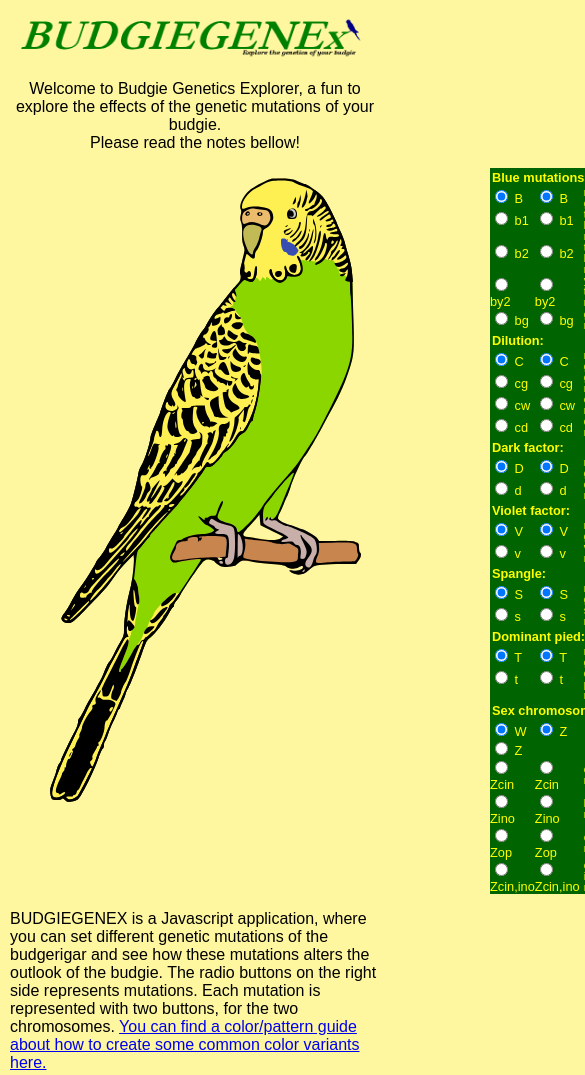
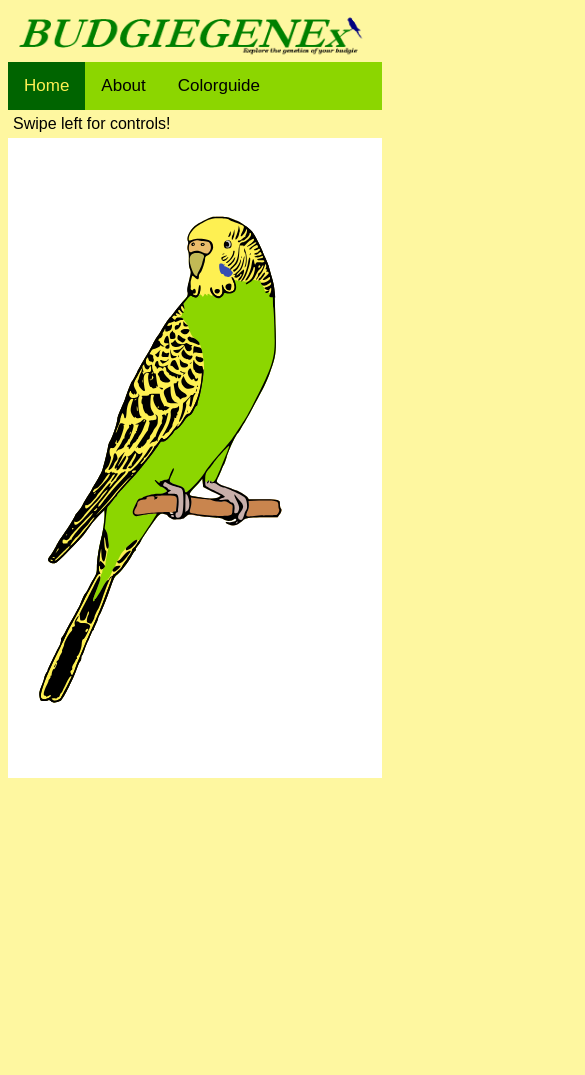
Before and after one commit to landov/budgiegenex, a plain HTML site: page svg/index.html in a window 390 px wide. Shown: the top 1075 px of the page, 585 px wide, since content can reach past the window. After the commit the page ends 844 px from the top, so only its background shows below. Drawn offline with nearby package versions, Linux system fonts and the light colour scheme.

Commit message:
Some nice menubar added

```diff
--- a/svg/budgie.css
+++ b/svg/budgie.css
@@ -4,17 +4,24 @@ body {
   font-family: 'Arial';
   font-size: 1em;
   color: black;
-    padding: 2px;
 }
 
-.budgieCanvas {
+.canvas {
   background-color: white;
-
+  float: left;
+  max-width: 720px;
+  max-height: 640px;
 }
 
 div.budgiegenex {
-    display: grid;
-    grid-template-columns: 1fr 1fr;
+  overflow: hidden;
+  position: relative;
+  /* display: grid;
+    grid-template-columns: 1fr 1fr;*/
+}
+
+div.content {
+  clear: both;
 }
 
 div.control {
@@ -23,19 +30,24 @@ div.control {
   grid-auto-rows: minmax(auto, auto);
   background-color: darkgreen;
   font-size: 0.8em;
-
+  max-width: 240px;
   color: yellow;
-
+  overflow: visible;
 }
 
-div.mutheader{
+div.mobile {
+  display: none;
+  margin: 5px;
+}
+
+div.mutheader {
   grid-column-start: 1;
   grid-column-end: 4;
   font-weight: bold;
   padding: 2px;
 }
 
-div.mutdesc{
+div.mutdesc {
   font-size: 0.8em;
   padding-left: 4px;
   align-self: center;
@@ -44,11 +56,21 @@ div.mutdesc{
 div.mainDiv {
   max-width: 720px;
   margin: auto;
+  overflow-x: hidden;
+
+}
+
+div.logoDiv {
+  max-width: 720px;
+  margin: auto;
+  overflow-x: hidden;
 }
 
 img.logo {
+  max-width: 720px;
   width: 100%;
   height: auto;
+  margin:auto;
 }
 
 img.layer {
@@ -62,3 +84,65 @@ div.layers img.bot {
   left: __;
   z-index: 2;
 }
+
+svg {
+  max-width: 100%;
+}
+
+.topnav {
+  overflow: hidden;
+  background-color: #8cd600;
+  max-width: 720px;
+  margin: auto;
+}
+
+.topnav a {
+  float: left;
+  color: black;
+  text-align: center;
+  padding: 14px 16px;
+  text-decoration: none;
+  font-size: 17px;
+}
+
+.topnav a:hover {
+  background-color: #fef052;
+  color: black;
+}
+
+.topnav a.active {
+  background-color: #006400;
+  color: #fef052;
+}
+
+.topnav .icon {
+  display: none;
+}
+
+a.topnav-right {
+  float: right;
+}
+
+.fb-share-button {
+  float: right;
+  margin: 5px;
+}
+
+@media screen and (max-width: 600px) {
+  .canvas {
+    width: 100%;
+  }
+  .control {
+    position: absolute;
+    width: 220px;
+    top: 0;
+    left: 100%;
+    transition: 0.3s;
+  }
+  div.budgiegenex {
+    overflow: scroll;
+  }
+  div.mobile {
+    display: block;
+  }
+}
--- a/svg/index.html
+++ b/svg/index.html
@@ -5,6 +5,7 @@
   <title>Budgie Genetics Explorer</title>
   <meta charset="UTF-8" />
   <meta name="viewport" content="width=device-width, initial-scale=1.0">
+  <link rel="stylesheet" href="https://cdnjs.cloudflare.com/ajax/libs/font-awesome/4.7.0/css/font-awesome.min.css">
   <meta name="description" content="Small Javascript app to explore the effect of different budgie mutations" />
   <meta name="keywords" content="budgie,budgerigar,bird,genetics,pet,colors,color,mutation,mutations" />
   <link rel="stylesheet" type="text/css" href="./budgie.css">
@@ -12,13 +13,25 @@
 </head>
 
 <body>
+  <div id="fb-root"></div>
+  <script>(function(d, s, id) { var js, fjs = d.getElementsByTagName(s)[0]; if (d.getElementById(id)) return; js = d.createElement(s); js.id = id; js.src = "https://connect.facebook.net/en_US/sdk.js#xfbml=1&version=v3.0"; fjs.parentNode.insertBefore(js, fjs); }(document, 'script', 'facebook-jssdk'));</script>
+  <div class="logoDiv">
+  <img class="logo" src="logo.PNG" />
+</div>
   <div class="mainDiv">
-    <img class="logo" src="logo.PNG" />
-    <p align="center">
-      Welcome to Budgie Genetics Explorer, a fun to explore the effects of the genetic mutations of your budgie.
-      <br>Please read the notes bellow!
-    </p>
-    <div class="budgiegenex">
+
+
+    <div class="topnav" id="myTopnav">
+      <a class="active" href="#home">Home</a>
+      <a href="./about.html">About</a>
+      <a href="./colorguide.html">Colorguide</a>
+    </div>
+
+    <div class="fb-share-button" data-href="https://budgiegenex.com" data-layout="button">
+    </div><div class="mobile"> Swipe left for controls! </div>
+
+
+    <div class="budgiegenex content">
       <div class="canvas">
 
         <svg version="1.0" xmlns="http://www.w3.org/2000/svg" width="480" height="640"
@@ -334,48 +347,12 @@
         </div>
       </div>
     </div>
-    <p>
-      BUDGIEGENEX is a Javascript application, where you can set different genetic mutations of the budgerigar and
-      see how these mutations alters the outlook of the budgie. The radio buttons on the right side represents
-      mutations. Each mutation is represented with two buttons, for the two chromosomes.
-      <a href="colorguide.html">You can find a color/pattern guide about how to create some common
-        color variants here.</a>
-    </p>
-
-    Some notes:
-    <ul>
-
-
-      <li>The purpose of this application is fun.
-      </li>
-      <li>There are many shades of budgies which cannot be represented in this simple way.
-      </li>
-      <li>Pattern mutations have a very board range. What you see here is only one usual.
-      </li>
-      <li>The actual look of the budgie could (will) differ than as represented here.
-      </li>
-      <li>The mutations simulated here are only a part of the known budgerigar mutations.
-      </li>
-    </ul>
 
 
 
-    <br> Some resources I've been used:
-    <ul>
-      <li><a href="http://www.budgieplace.com/colorsguide.html" target="_blank">Budgie / Parakeet Colors and
-          Mutations Guide</a>
-      </li>
-      <li><a href="http://en.wikipedia.org/wiki/Budgerigar_colour_genetics" target="_blank">Budgerigar colour
-          genetics - Wikipedia</a>
-      </li>
-      <li><a href="http://www.birdhobbyist.com/parrotcolour/peter/yface01.html" target="_blank">Gene function in
-          Yellowface Budgerigars</a>
-      </li>
-    </ul>
-    <br>
-    Sources on GitHub:<br>
-    <a href="https://github.com/landov/budgiegenex">https://github.com/landov/budgiegenex</a>
-    <p> Webmaster: landov@budgiegenex.com </p>
+
+
+
   </div>
   <script src="https://code.jquery.com/jquery-3.5.0.js"></script>
   <script src="./budgie.js"></script>
```
Also changed, not shown: svg/about.html (added, +76 -0 lines), svg/colorguide.html (+37 -20 lines), svg/pics/budgiesoc.png. Lines whose indentation alone changed are shown as unchanged.
